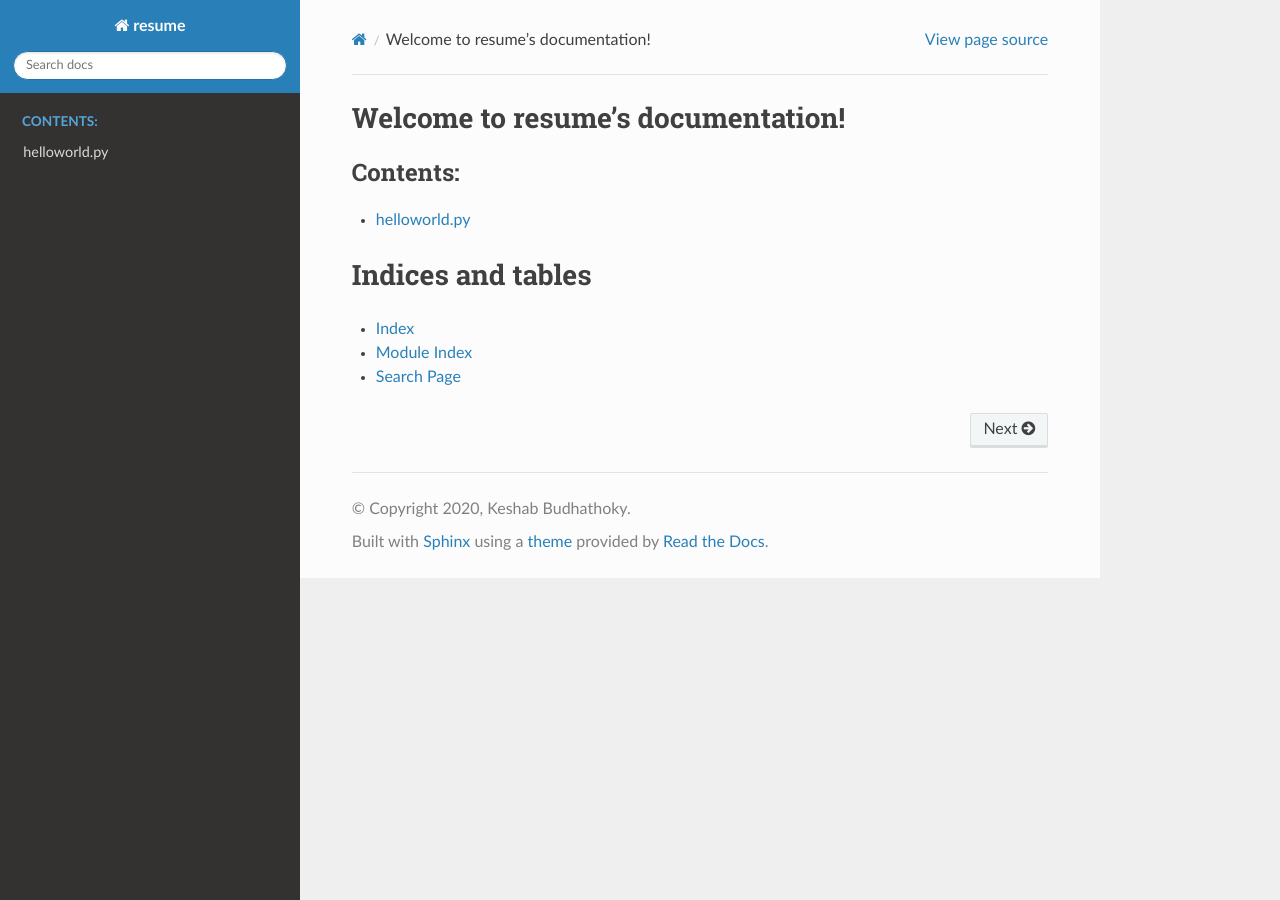
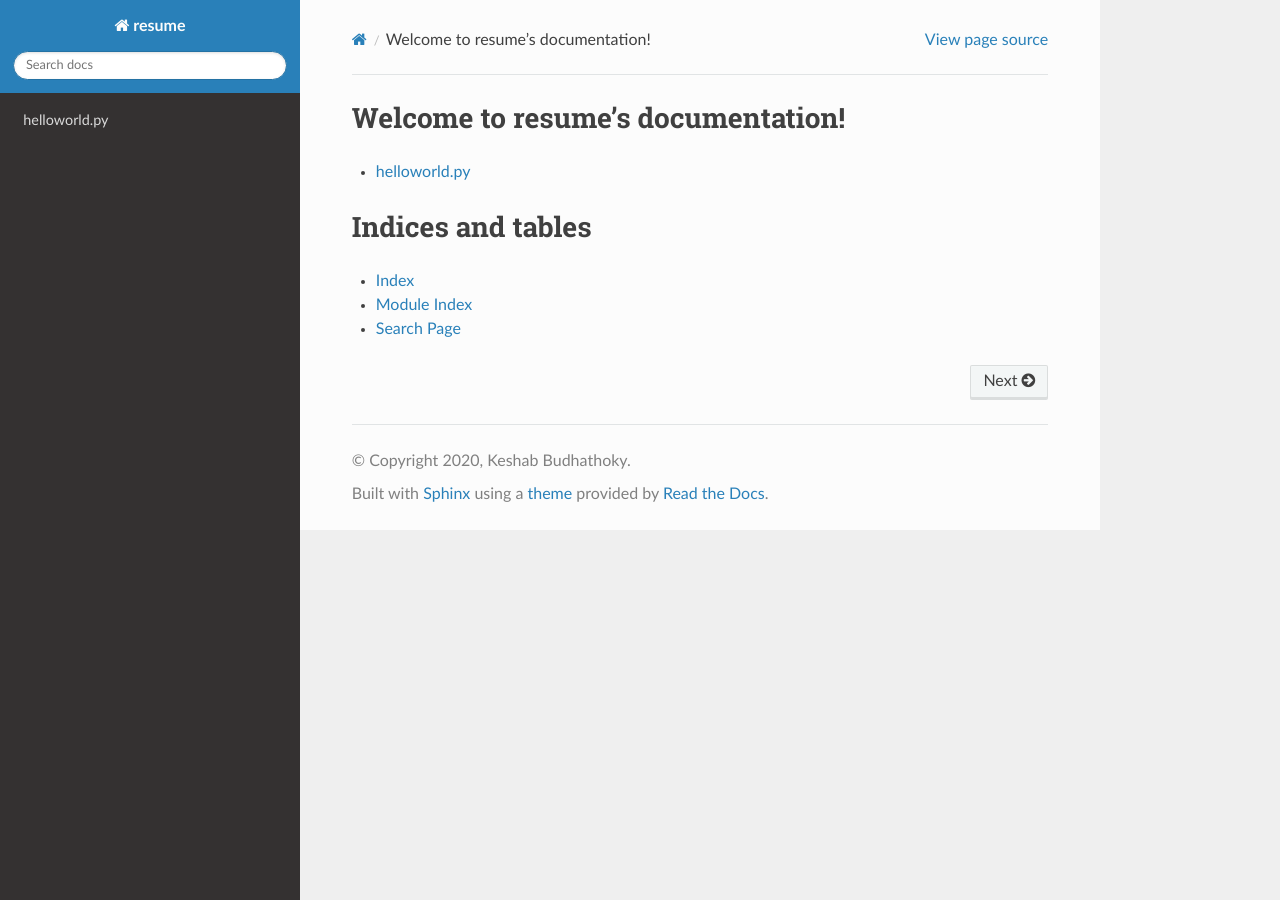
Before and after one commit to keshabb/resume, a Sphinx documentation site: the page built from docs/index.rst, in a window 1280 px wide. Built offline with Sphinx 7.4.7 and the Read the Docs theme 2.0.0, drawn with Linux system fonts in a browser that asks for light colours.

Commit message:
Testing content change

```diff
--- a/docs/helloworld.rst
+++ b/docs/helloworld.rst
@@ -1,6 +1,4 @@
 .. _helloworld:
-
-.. contents::
 
 helloworld.py
 =============
--- a/docs/index.rst
+++ b/docs/index.rst
@@ -8,7 +8,6 @@ Welcome to resume's documentation!
 
 .. toctree::
    :maxdepth: 4
-   :caption: Contents:
 
    helloworld
 
```
